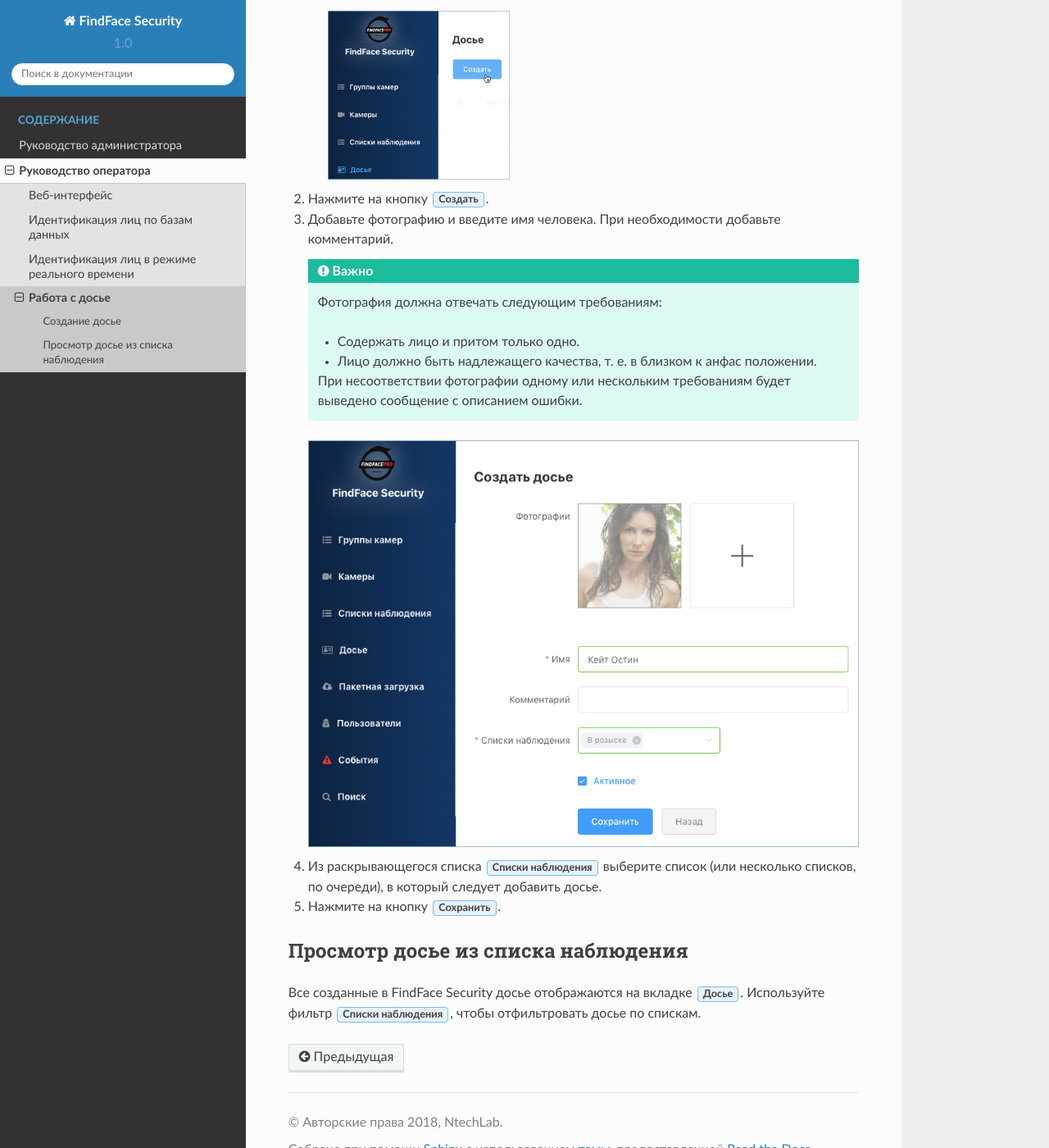
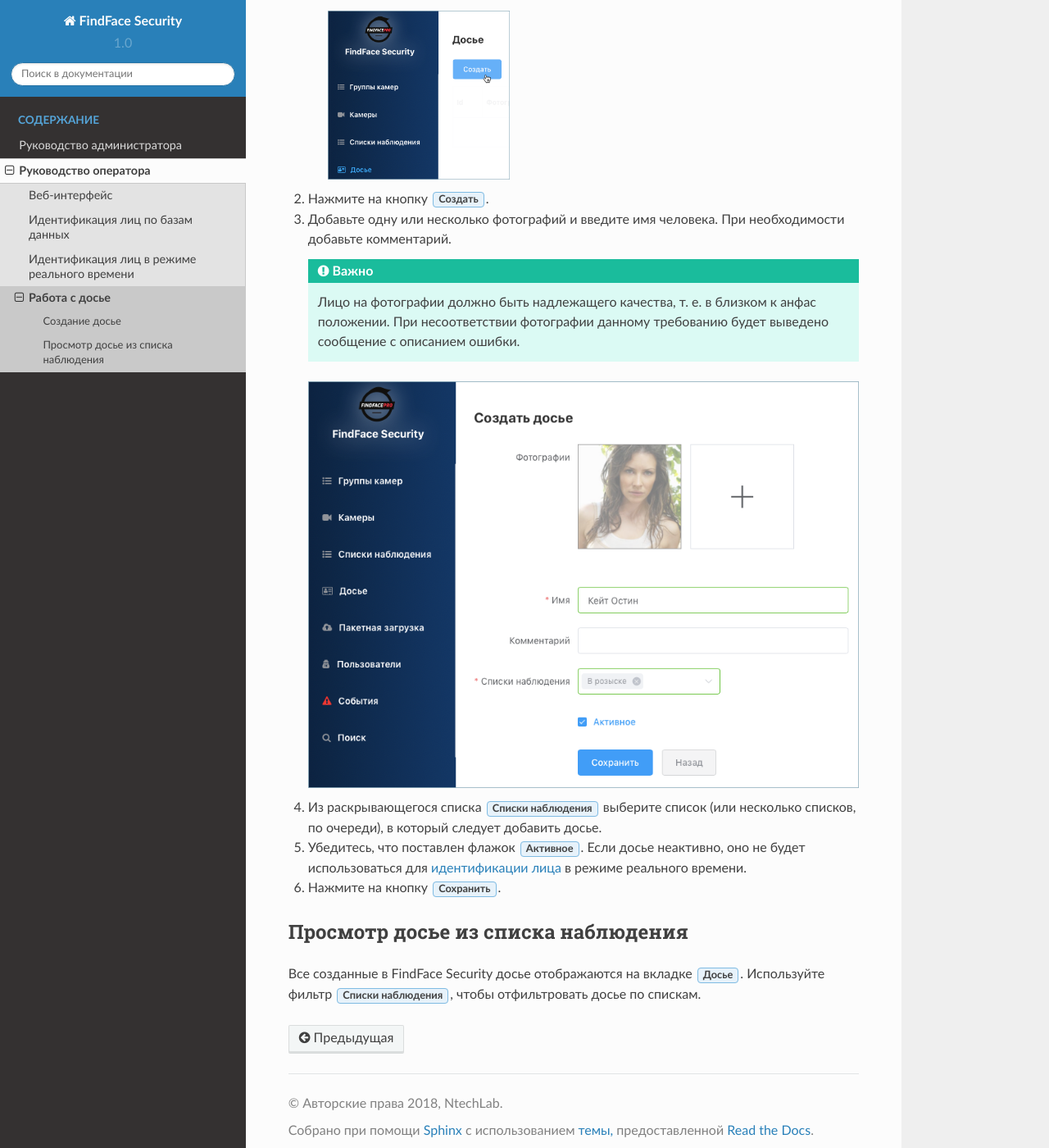
Before and after one commit to NTech-Lab/ffsecurity-m, a Sphinx documentation site: the page built from docs/guests_operator.rst, in a window 1280 px wide and 1400 px high, scrolled down 492 px. Shown: the whole window at 82% size. Built offline with Sphinx 7.4.7 and the Read the Docs theme 2.0.0, drawn with Linux system fonts in a browser that asks for light colours.

Commit message:
architecture

```diff
--- a/docs/camera_management.rst
+++ b/docs/camera_management.rst
@@ -71,7 +71,8 @@
         :scale: 80%
 
 
-#. Задайте URL камеры.
+#. Задайте URL камеры или адрес видеофайла для обработки.
+
 #. Поставьте флажок :guilabel:`Активная`.
 #. Нажмите на кнопку :guilabel:`Параметры`, чтобы задать параметры обработки видеопотока:
 
@@ -93,6 +94,9 @@
 
      .. |roi_rot_en| image:: /_static/roi_rot_en.png
         :scale: 70%
+
+     .. tip::
+        Для задания ROT/ROI удобно использовать визуальный мастер.
 
 #. Нажмите на кнопку :guilabel:`Дополнительные параметры`, чтобы задать опциональные параметры обработки видеопотока:
 
--- a/docs/events.rst
+++ b/docs/events.rst
@@ -4,7 +4,7 @@
 Идентификация лиц в режиме реального времени
 **********************************************
 
-Мониторинг работы системы по части идентификации лиц на видеоизображении в режиме реального времени выполняется на вкладке :guilabel:`События`. Помимо работы с текущими событиями идентификации, данная вкладка также предоставляет доступ к истории.
+Мониторинг работы системы по части идентификации лиц на видеоизображении в режиме реального времени выполняется на вкладке :guilabel:`События`. Для идентификации в режиме реального времени может использоваться как живое (видеопоток с камеры), так и архивное (видеофайл) видео. Помимо работы с текущими событиями идентификации, данная вкладка также предоставляет доступ к истории.
 
 .. tip::
    Поиск лица в списке событий, базе данных досье с эталонными изображениями лиц и социальных сетях выполняется на вкладке :guilabel:`Поиск`.
@@ -76,6 +76,8 @@
 
 .. |check| image:: /_static/check.png
 
+.. note::
+   Принятие события может быть автоматизировано для выбранных списков наблюдения.
 
 Карточка события. Поиск лица
 ======================================
--- a/docs/guests_operator.rst
+++ b/docs/guests_operator.rst
@@ -30,15 +30,10 @@ FindFace Security позволяет создавать досье на инте
 
 
 #. Нажмите на кнопку :guilabel:`Создать`.
-#. Добавьте фотографию и введите имя человека. При необходимости добавьте комментарий.
+#. Добавьте одну или несколько фотографий и введите имя человека. При необходимости добавьте комментарий.
 
    .. important::
-      Фотография должна отвечать следующим требованиям:
-
-      * Содержать лицо и притом только одно.
-      * Лицо должно быть надлежащего качества, т. е. в близком к анфас положении.
-
-      При несоответствии фотографии одному или нескольким требованиям будет выведено сообщение с описанием ошибки.
+      Лицо на фотографии должно быть надлежащего качества, т. е. в близком к анфас положении. При несоответствии фотографии данному требованию будет выведено сообщение с описанием ошибки.
 
    |dossier_ru|
 
@@ -48,8 +43,8 @@ FindFace Security позволяет создавать досье на инте
    .. |dossier_en| image:: /_static/dossier_en.png
       :scale: 80%
 
-
 #. Из раскрывающегося списка :guilabel:`Списки наблюдения` выберите список (или несколько списков, по очереди), в который следует добавить досье.
+#. Убедитесь, что поставлен флажок :guilabel:`Активное`. Если досье неактивно, оно не будет использоваться для :ref:`идентификации лица <events>` в режиме реального времени.
 #. Нажмите на кнопку :guilabel:`Сохранить`.
 
 Просмотр досье из списка наблюдения
```
Also changed, not shown: docs/_tables/components.csv (+4 -3 lines).
